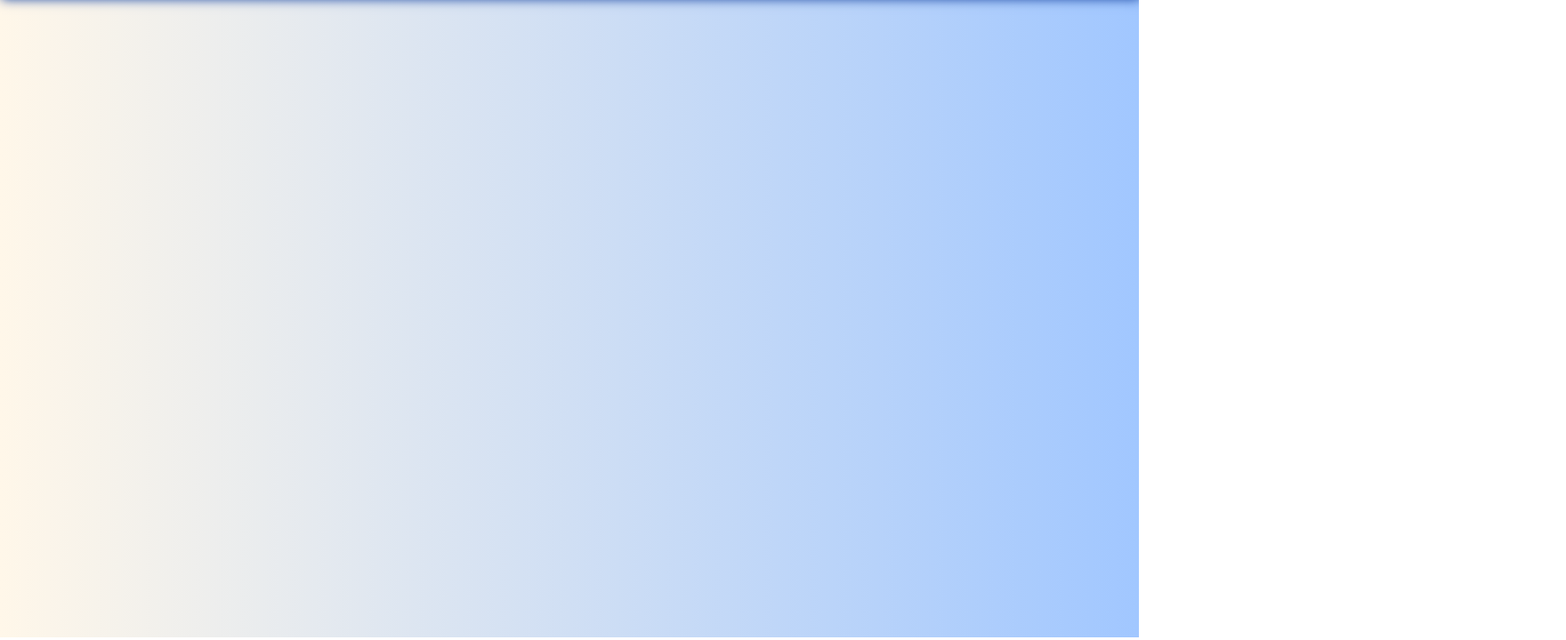
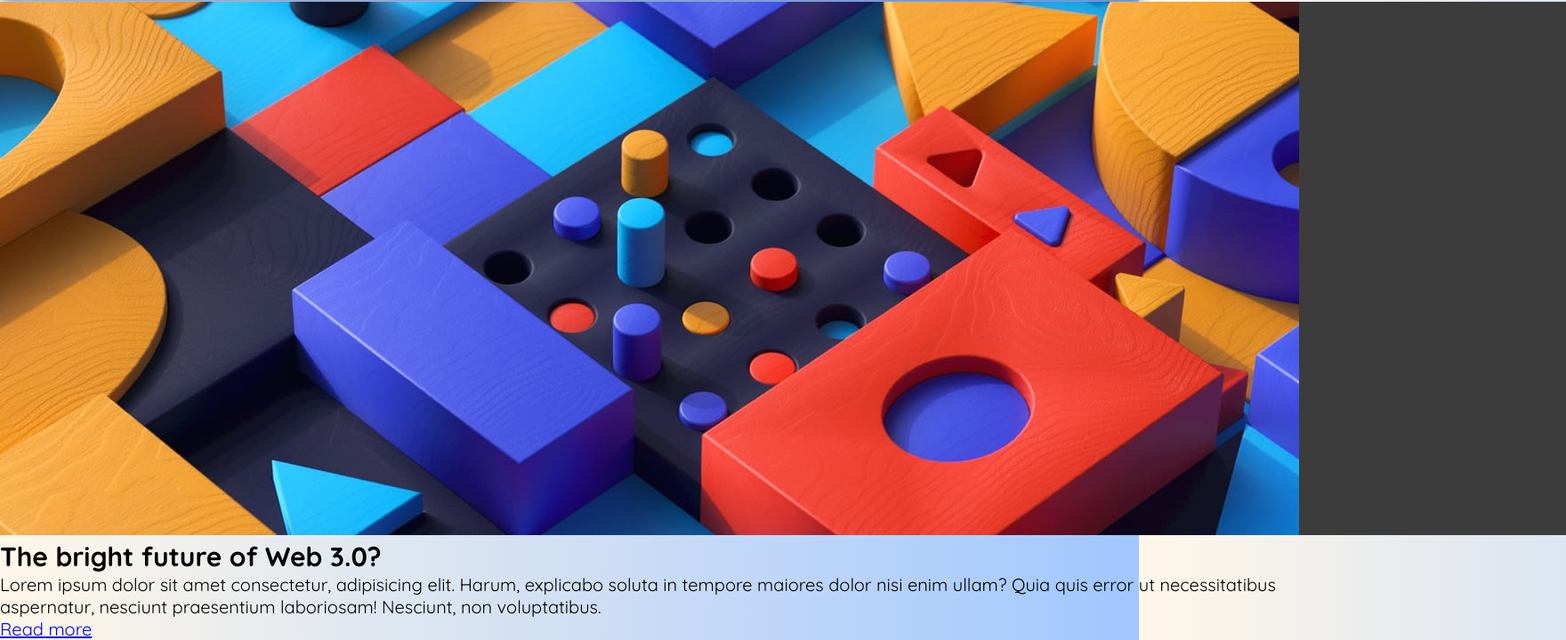
Before and after one commit to LuBuscarioli/new-project-5, a plain HTML site: page assets/index.html in a window 1280 px wide. Shown: the part 83-803 px from the top of the page at 89% size, 1760 px wide, since content can reach past the window. Drawn offline with Linux system fonts and the light colour scheme.

Commit message:
estruturando html e iniciando posicionamentos css

```diff
--- a/assets/index.html
+++ b/assets/index.html
@@ -11,27 +11,45 @@
     <title>TechNews</title>
 </head>
 <body>
+
 <header>
     <div class="navbar">
         <div class="nav__logo">
             <img src="images/technewslogo.png" alt="logo principal">
         </div>
         <div class="nav__lista">
-            <a href="">Home</a>
-            <a href="">New</a>
-            <a href="">Popular</a>
-            <a href="">Trending</a>
-            <a href="">Categories</a>
+            <a href="#">Home</a>
+            <a href="#">New</a>
+            <a href="#">Popular</a>
+            <a href="#">Trending</a>
+            <a href="#">Categories</a>
         </div>
 
         <div class="nav__buttons">
-            <a href="">Subscribe</a>
-            <a href="">Sign In</a>
+            <a href="#">Subscribe</a>
+            <a href="#">Sign In</a>
         </div>
 
     </div>
 </header>
 
+<section class="news">
+    <div class="news__pack">
+        <div>
+            <img src="images/image-web-3-desktop.jpg" alt="">
+        </div>
+        <div class="news__pack-txt">
+            <h1>The bright future of Web 3.0?</h1>
+            <p>Lorem ipsum dolor sit amet consectetur, adipisicing elit. Harum, explicabo soluta in tempore maiores dolor nisi enim ullam? Quia quis error ut necessitatibus aspernatur, nesciunt praesentium laboriosam! Nesciunt, non voluptatibus.</p>
+            <a href="#">Read more</a>
+        </div>
+    </div>
+    <div class="news__card">
+        <div class="news__card-wrapper">
+
+        </div>
+    </div>
+</section>
 
     <script src="main.js"></script>
 </body>
--- a/assets/style.css
+++ b/assets/style.css
@@ -52,3 +52,25 @@ body {
     font-weight: 500;
     letter-spacing: 2px;
 }
+
+.news {
+    position: absolute;
+    display: flex;
+    width: 100%;
+    top: 85px;
+}
+
+.news__pack {
+    display: flex;
+    flex-wrap: wrap;
+}
+
+.news__pack-txt {
+    display: grid;
+}
+
+.news__card-wrapper {
+    height: 600px;
+    width: 300px;
+    background: var(--cinza);
+}
```
